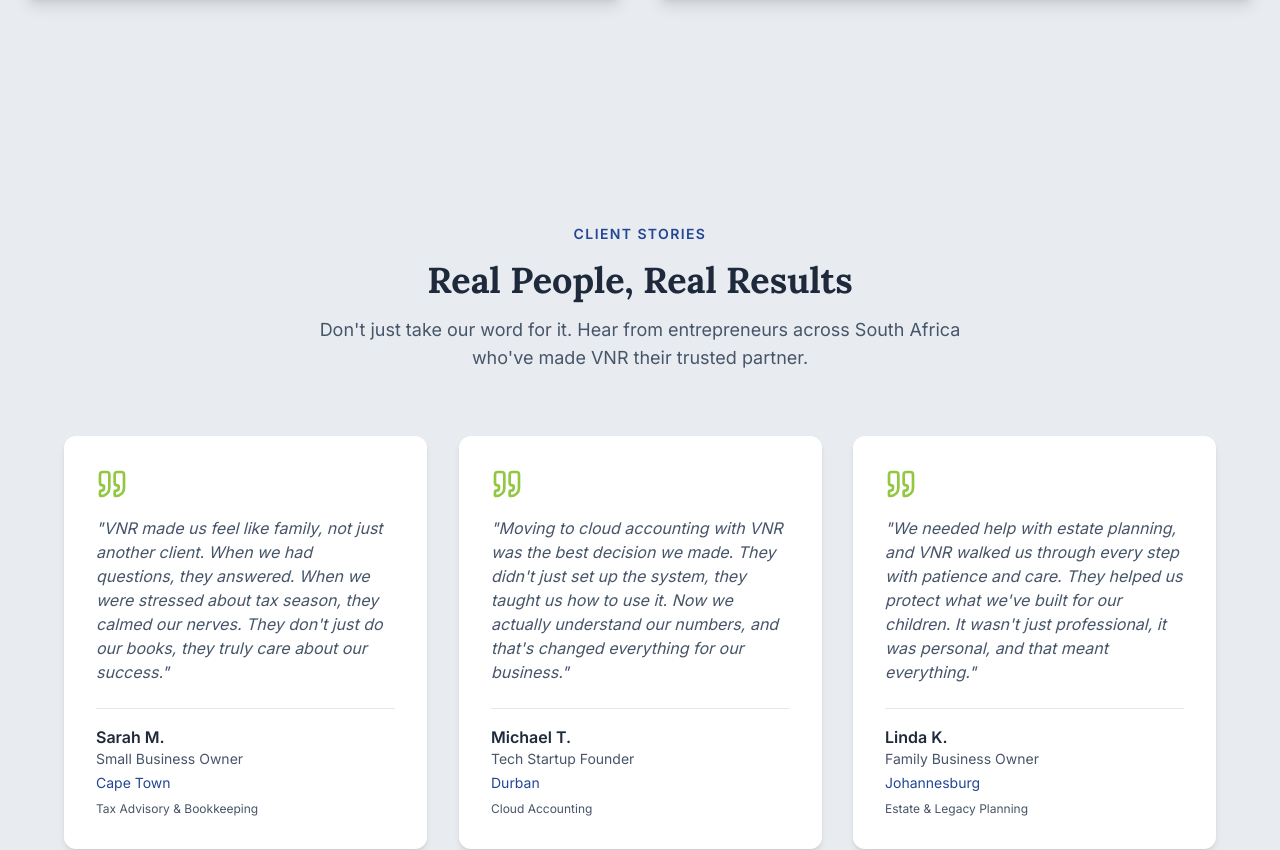
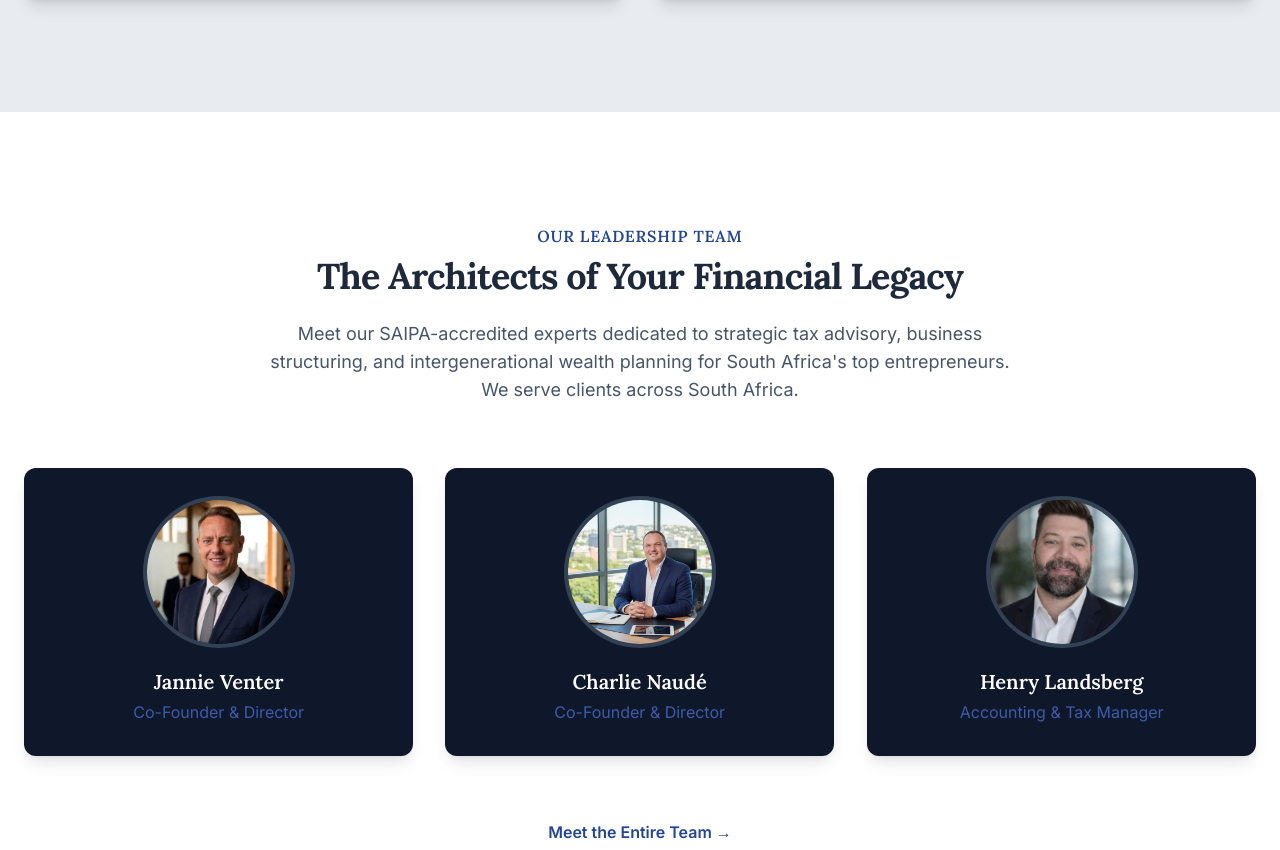
Before and after one commit to Franksmittt/vnr-anchor, a Next.js app: page / in a window 1280 px wide. Shown: the part 4719-5569 px from the top of the page. Built offline with nearby package versions, Linux system fonts and the light colour scheme; no server answers.

Commit message:
Remove testimonials from homepage
Co-authored-by: Frank Smit <Franksmittt@users.noreply.github.com>

```diff
--- a/app/page.tsx
+++ b/app/page.tsx
@@ -5,7 +5,6 @@ import FoundersNoteSection from "@/components/FoundersNoteSection";
 import AnchorPartnershipSection from "@/components/AnchorPartnershipSection";
 import ServicesSection from "@/components/ServicesSection";
 import AdvisorEstateSection from "@/components/AdvisorEstateSection";
-import TestimonialsSection from "@/components/TestimonialsSection";
 import TeamSection from "@/components/TeamSection";
 import InsightsSection from "@/components/InsightsSection";
 import CtaSection from "@/components/CtaSection";
@@ -48,7 +47,6 @@ export default function Home() {
       <ServicesSection />
       <AnchorPartnershipSection />
       <AdvisorEstateSection />
-      <TestimonialsSection />
       <TeamSection />
       <InsightsSection />
       <CtaSection />
```
